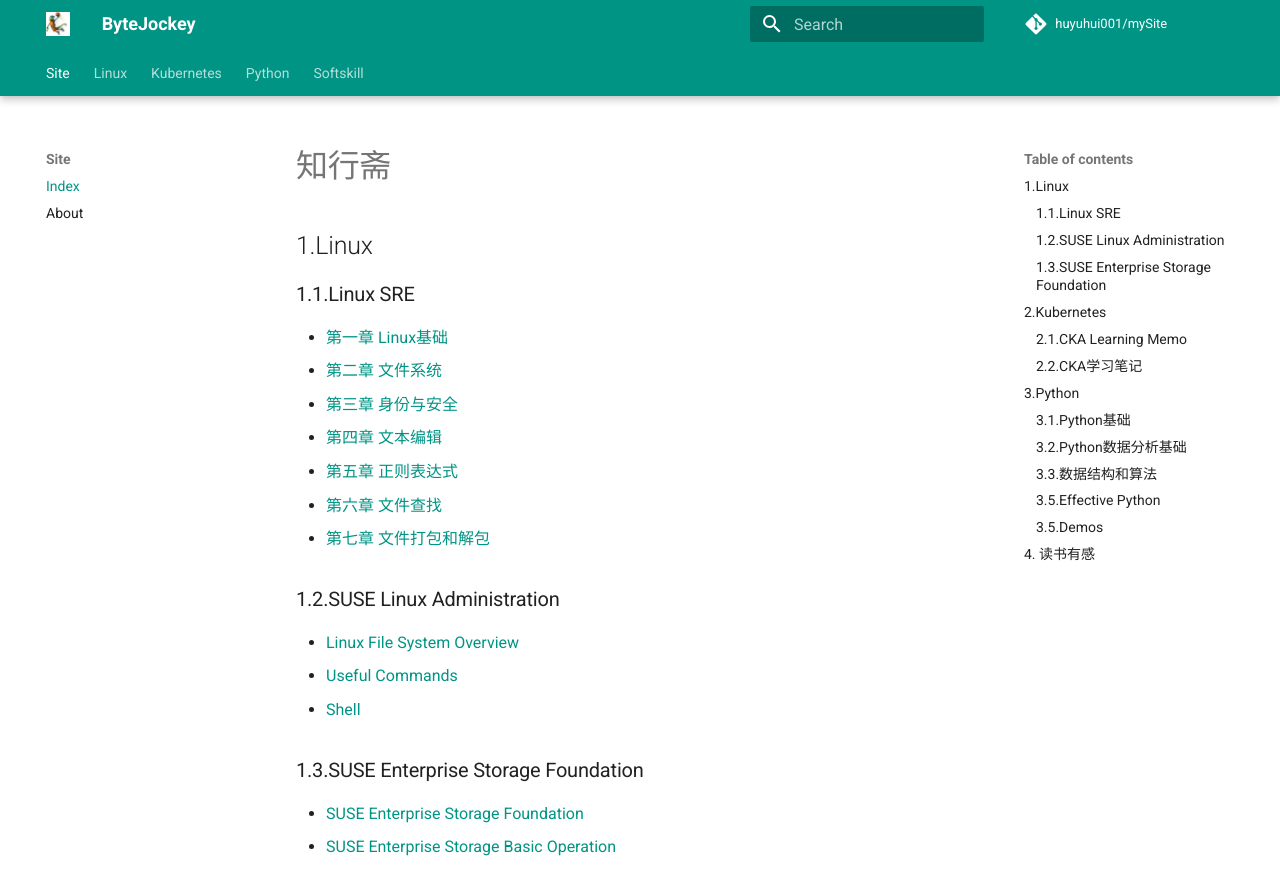
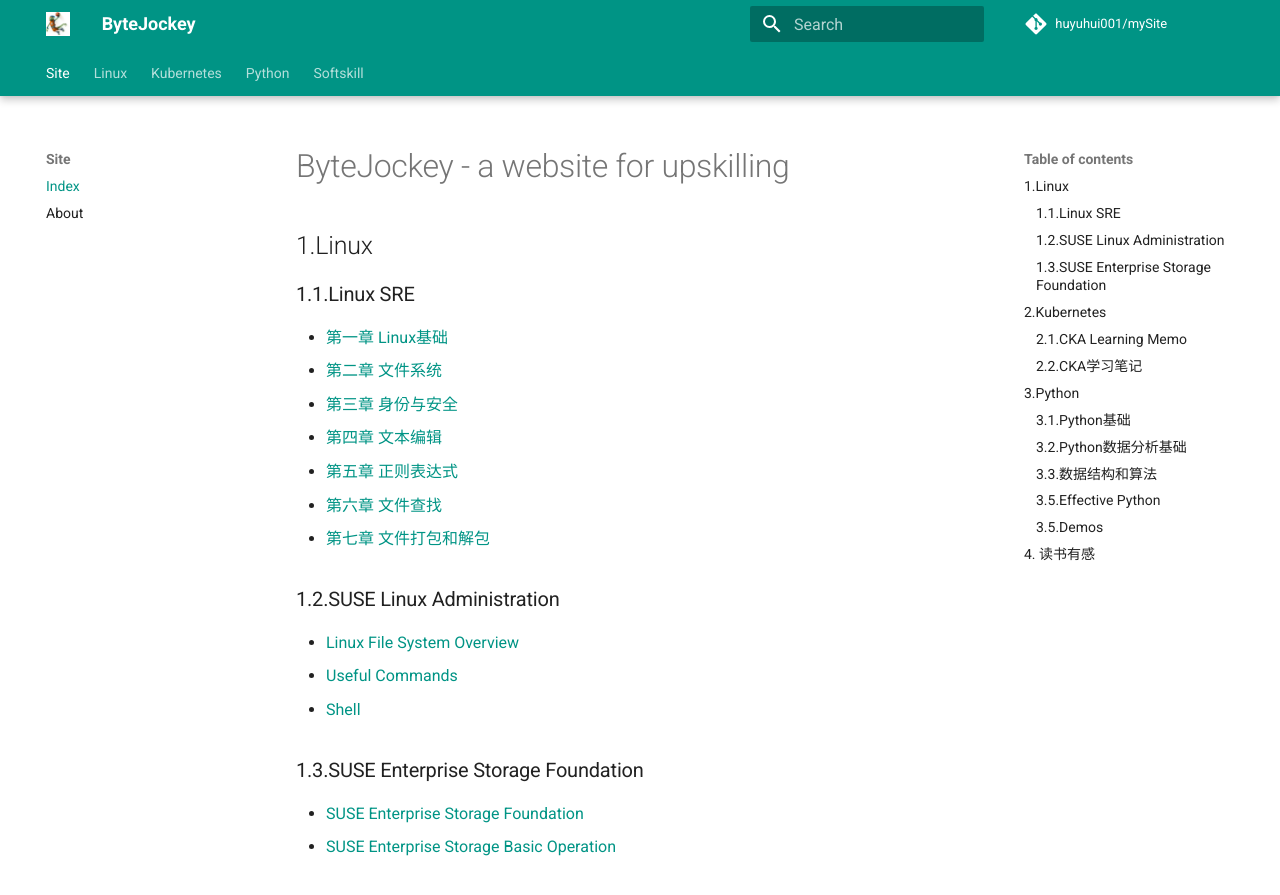
Before and after one commit to huyuhui001/mySite, an MkDocs documentation site: the page built from docs/index.md, in a window 1280 px wide and 900 px high. Shown: the top 895 px of the window. Built offline with MkDocs 1.6.1 and Material for MkDocs 9.7.7, drawn with Linux system fonts in a browser that asks for light colours; comment, search, counter and statistics services are not loaded.

Commit message:
site index

```diff
--- a/docs/index.md
+++ b/docs/index.md
@@ -1,4 +1,4 @@
-# 知行斋
+# ByteJockey - a website for upskilling
 
 ## 1.Linux
 
```
